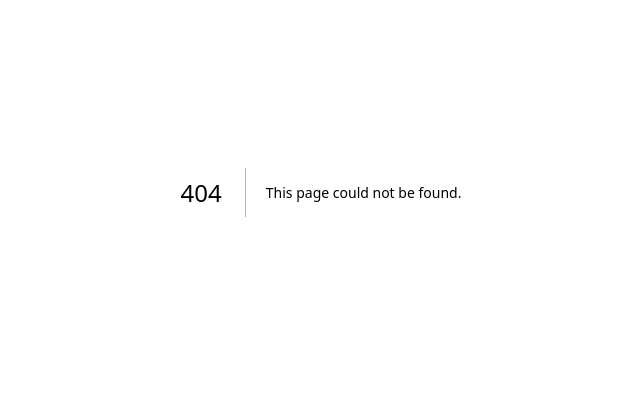
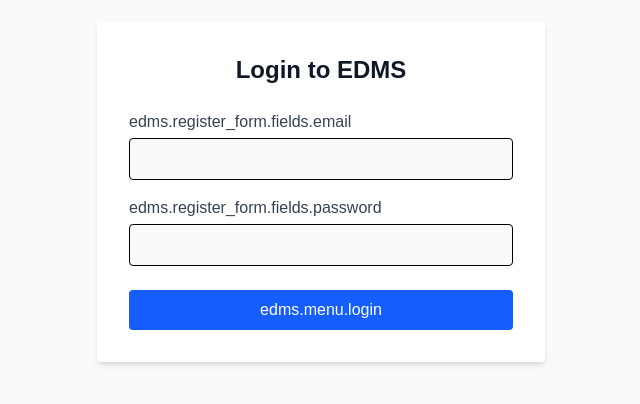
Before and after one commit to uwamba/edm-frontend, a Next.js app: page /login in a window 1280 px wide. Before the commit this address had no page. Shown: the part 208-612 px from the top of the page, without its empty margins (319-959 px from the left). Built offline with nearby package versions, Linux system fonts and the light colour scheme.

Commit message:
Work on Menu

```diff
--- a/public/locales/en/common.json
+++ b/public/locales/en/common.json
@@ -1,6 +1,10 @@
 {
   "edms": {
     "title": "Welcome to Electronic Document Management System",
+    "nam": "E D M S",
+    "home": "Home",
+    "support": "Support",
+    "login": "login",
     "description": "Easily upload, archive, search, and manage your documents securely in one place.",
     "view_documents": "View Documents",
     "upload_document": "Upload Document",
@@ -45,7 +49,11 @@
       "submit_button": "Register",
       "success_message": "Registration successful! You can now log in.",
       "error_message": "There was an error during registration. Please try again."
+    },
+    "menu": {
+      "home": "Home",
+      "support": "Support",
+      "login": "Login"
     }
-
   }
 }
--- a/public/locales/fr/common.json
+++ b/public/locales/fr/common.json
@@ -1,6 +1,10 @@
 {
   "edms": {
     "title": "Bienvenue dans le système de gestion électronique des documents",
+    "nam": "S E D D",
+    "home": "Accueil",
+    "support": "Assistance",
+    "login": "Connexion",
     "description": "Téléchargez, archivez, recherchez et gérez facilement vos documents en toute sécurité au même endroit.",
     "view_documents": "Voir les documents",
     "upload_document": "Télécharger un document",
@@ -31,6 +35,11 @@
     "footer": {
       "company_name": "NomDeVotreEntreprise",
       "rights": "Tous droits réservés."
+    },
+    "menu": {
+      "home": "Accueil",
+      "support": "Assistance",
+      "login": "Connexion"
     }
   }
 }
--- /dev/null
+++ b/src/app/components/Footer.tsx
@@ -0,0 +1,14 @@
+"use client";
+import { useTranslation } from "react-i18next";
+
+export default function Footer() {
+  const { t } = useTranslation();
+
+  return (
+    <footer className="bg-gray-200 dark:bg-gray-900 text-center text-gray-700 dark:text-gray-400 py-8 mt-auto">
+      <p>
+        © {new Date().getFullYear()} {t("edms.footer.company_name")} — {t("edms.footer.rights")}
+      </p>
+    </footer>
+  );
+}
--- /dev/null
+++ b/src/app/components/Header.tsx
@@ -0,0 +1,31 @@
+"use client";
+import { useTranslation } from "react-i18next";
+import Link from "next/link";
+import LanguageSwitcher from "@/app/components/LanguageSwitcher";
+
+export default function Header() {
+  const { t } = useTranslation();
+
+  return (
+    <header className="bg-white dark:bg-gray-800 shadow-md py-4 px-6">
+      <div className="max-w-7xl mx-auto flex justify-between items-center">
+        <h1 className="text-2xl font-bold text-gray-900 dark:text-white">
+          {t("edms.nam")}
+        </h1>
+
+        <nav className="flex gap-6 items-center">
+          <Link href="/" className="text-gray-800 dark:text-gray-200 hover:underline">
+            {t("edms.home")}
+          </Link>
+          <Link href="/support" className="text-gray-800 dark:text-gray-200 hover:underline">
+            {t("edms.support")}
+          </Link>
+          <Link href="/login" className="text-gray-800 dark:text-gray-200 hover:underline">
+            {t("edms.login")}
+          </Link>
+          <LanguageSwitcher />
+        </nav>
+      </div>
+    </header>
+  );
+}
--- /dev/null
+++ b/src/app/login/page.tsx
@@ -0,0 +1,57 @@
+"use client";
+import { useState } from "react";
+import { useTranslation } from "react-i18next";
+
+export default function LoginPage() {
+  const { t } = useTranslation();
+  const [email, setEmail] = useState("");
+  const [password, setPassword] = useState("");
+
+  const handleLogin = (e: React.FormEvent) => {
+    e.preventDefault();
+    // Handle login logic here
+    console.log("Logging in with:", email, password);
+  };
+
+  return (
+    <div className="min-h-screen flex items-center justify-center bg-gray-50 dark:bg-gray-900 px-4">
+      <form
+        onSubmit={handleLogin}
+        className="bg-white dark:bg-gray-800 p-8 rounded shadow-md w-full max-w-md"
+      >
+        <h2 className="text-2xl font-bold mb-6 text-center text-gray-900 dark:text-white">
+          {t("login_form.title", "Login to EDMS")}
+        </h2>
+
+        <label className="block mb-4">
+          <span className="text-gray-700 dark:text-gray-200">{t("edms.register_form.fields.email")}</span>
+          <input
+            type="email"
+            required
+            className="mt-1 block w-full px-4 py-2 border rounded bg-gray-50 dark:bg-gray-700 text-black dark:text-white"
+            value={email}
+            onChange={(e) => setEmail(e.target.value)}
+          />
+        </label>
+
+        <label className="block mb-6">
+          <span className="text-gray-700 dark:text-gray-200">{t("edms.register_form.fields.password")}</span>
+          <input
+            type="password"
+            required
+            className="mt-1 block w-full px-4 py-2 border rounded bg-gray-50 dark:bg-gray-700 text-black dark:text-white"
+            value={password}
+            onChange={(e) => setPassword(e.target.value)}
+          />
+        </label>
+
+        <button
+          type="submit"
+          className="w-full bg-blue-600 text-white py-2 rounded hover:bg-blue-700 transition"
+        >
+          {t("edms.menu.login")}
+        </button>
+      </form>
+    </div>
+  );
+}
--- a/src/app/page.tsx
+++ b/src/app/page.tsx
@@ -1,16 +1,17 @@
 "use client";
 import { useTranslation } from "react-i18next";
-import LanguageSwitcher from "@/app/components/LanguageSwitcher";
 import "@/i18n.client";
+import Header from "@/app/components/Header";
+import Footer from "@/app/components/Footer";
 
 export default function Home() {
   const { t } = useTranslation();
 
   return (
-    <main className="min-h-screen bg-gray-50 dark:bg-gray-900 text-gray-900 dark:text-gray-100 flex flex-col">
+    <main className="min-h-screen flex flex-col bg-gray-50 dark:bg-gray-900 text-gray-900 dark:text-gray-100">
+      <Header />
+
       <section className="flex-grow flex flex-col items-center justify-center px-6 py-20 text-center max-w-4xl mx-auto">
-        <LanguageSwitcher />
-        <h1 className="text-5xl font-extrabold mb-6">{t("edms.title")}  </h1>
         <h2 className="text-2xl md:text-3xl font-semibold mb-4">{t("edms.click_here")}</h2>
         <p className="text-lg md:text-xl mb-10 max-w-3xl">{t("edms.description")}</p>
 
@@ -57,12 +58,7 @@
         </ul>
       </section>
 
-      <footer className="bg-gray-200 dark:bg-gray-900 text-center text-gray-700 dark:text-gray-400 py-8 mt-auto">
-        <p>
-          © {new Date().getFullYear()} {t("edms.footer.company_name")} — {t("edms.footer.rights")}
-        </p>
-
-      </footer>
+      <Footer />
     </main>
   );
 }
```
